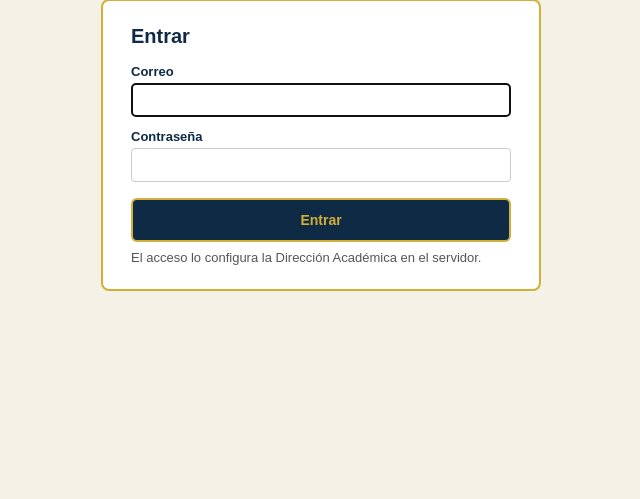
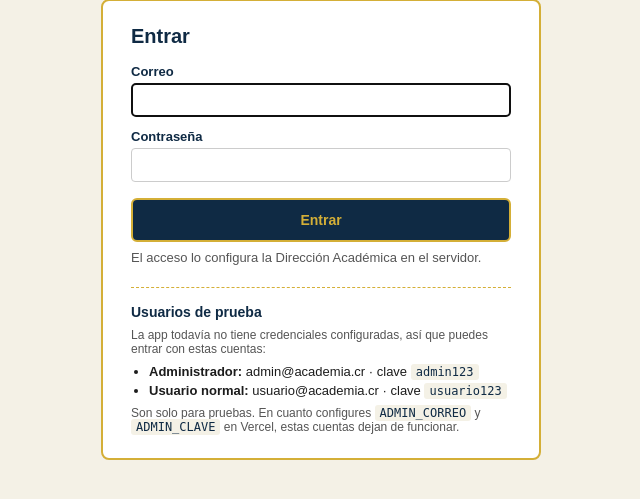
Before and after one commit to entrenudos527-alt/App_Certificados, a Flask app: page /login in a window 1280 px wide. Shown: the part 187-686 px from the top of the page, without its empty margins (319-959 px from the left). Run offline with Flask 3, Linux system fonts and the light colour scheme.

Commit message:
Agrega usuarios de prueba visibles en el login (modo demostracion)

```diff
--- a/app.py
+++ b/app.py
@@ -60,12 +60,21 @@ AVISO_TEMPORAL = ("Resultados calculados con los archivos que acabas de subir. "
 
 
 
-# FUNCIÓN: lee del entorno las cuentas permitidas (sin escribir claves en el código).
+# USUARIOS DE PRUEBA: permiten entrar sin configurar nada en Vercel.
+# Se usan SOLO cuando no hay ninguna credencial en el entorno. En cuanto exista
+# ADMIN_CORREO/ADMIN_CLAVE (o USUARIO_*), estos usuarios dejan de funcionar.
+USUARIOS_DEMO = {
+    "admin@academia.cr": {"clave": "admin123", "rol": "admin"},
+    "usuario@academia.cr": {"clave": "usuario123", "rol": "usuario"},
+}
+
+
+# FUNCIÓN: lee del entorno las cuentas reales (sin escribir claves en el código).
 # Se leen en cada petición para que un cambio en Vercel no exija tocar el archivo.
 # Formato:
 #   ADMIN_CORREO / ADMIN_CLAVE   (o ADMIN_CLAVE_HASH)   -> rol "admin"
 #   USUARIO_CORREO / USUARIO_CLAVE (o USUARIO_CLAVE_HASH) -> rol "usuario"
-def usuarios_permitidos():
+def usuarios_de_entorno():
     usuarios = {}  # VARIABLE dict: correo -> datos de la cuenta
     for prefijo, rol in (("ADMIN", "admin"), ("USUARIO", "usuario")):  # BUCLE
         correo = os.environ.get(f"{prefijo}_CORREO", "").strip().lower()
@@ -75,6 +84,25 @@ def usuarios_permitidos():
             usuarios[correo] = {"clave": clave, "clave_hash": clave_hash,
                                 "rol": rol}
     return usuarios
+
+
+# FUNCIÓN: cuentas que puede usar el login.
+# Si hay cuentas en el entorno, mandan ellas; si no, se usan las de prueba.
+def usuarios_permitidos():
+    configurados = usuarios_de_entorno()
+    if configurados:  # CONDICIONAL: ya hay credenciales reales
+        return configurados
+    # MODO DEMOSTRACIÓN: nadie configuró credenciales todavía
+    return {correo: {"clave": datos["clave"], "clave_hash": "",
+                     "rol": datos["rol"]}
+            for correo, datos in USUARIOS_DEMO.items()}
+
+
+# FUNCIÓN: avisa si se están usando las cuentas de prueba
+def modo_demo():
+    return not usuarios_de_entorno()  # CONDICIONAL
+
+
 
 
 # FUNCIÓN: compara la clave escrita con la guardada.
@@ -455,6 +483,7 @@ def login():
 
     error = None  # VARIABLE string: mensaje rojo si algo falla
     correo = ""  # VARIABLE string: lo que la persona escribió
+    demo = modo_demo()  # CONDICIONAL: ¿se están usando las cuentas de prueba?
 
     if request.method == "POST":  # CONDICIONAL: envió el formulario
         correo = request.form.get("correo", "").strip().lower()
@@ -468,7 +497,9 @@ def login():
         error = ("Correo o contraseña incorrectos. Revisa los datos e "
                  "inténtalo de nuevo.")
 
-    return render_template("login.html", error=error, correo=correo)
+    return render_template("login.html", error=error, correo=correo,
+                           demo=demo,
+                           usuarios_demo=USUARIOS_DEMO if demo else {})
 
 
 # Ruta principal: prepara los datos y los sirve al Salón
--- a/static/style.css
+++ b/static/style.css
@@ -78,3 +78,12 @@ tr.verde { background: #e6f4ea; } tr.azul { background: #e3f2fd; } tr.rojo { bac
 .error-login { background: #fdecea; border-left: 6px solid #b71c1c;
                color: #7f1d1d; padding: 10px 12px; border-radius: 4px;
                font-size: 13px; margin-bottom: 14px; }
+
+/* --- Recuadro de usuarios de prueba (solo en modo demostración) --- */
+.demo-usuarios { margin-top: 22px; padding-top: 16px; border-top: 1px dashed #d4af37; }
+.demo-usuarios h3 { color: #0f2a44; font-size: 14px; margin: 0 0 6px; }
+.demo-usuarios ul { margin: 8px 0; padding-left: 18px; font-size: 13px; }
+.demo-usuarios li { margin-bottom: 4px; }
+.demo-usuarios code { background: #f4f1e6; color: #0f2a44; padding: 1px 5px;
+                      border-radius: 3px; font-size: 12px; }
+.demo-usuarios .ayuda { font-size: 12px; }
--- a/templates/login.html
+++ b/templates/login.html
@@ -33,6 +33,28 @@
   <p class="ayuda">
     El acceso lo configura la Dirección Académica en el servidor.
   </p>
+
+  {% if demo %}
+  <div class="demo-usuarios">
+    <h3>Usuarios de prueba</h3>
+    <p class="ayuda">
+      La app todavía no tiene credenciales configuradas, así que puedes entrar
+      con estas cuentas:
+    </p>
+    <ul>
+      {% for correo_demo, datos in usuarios_demo.items() %}
+      <li>
+        <strong>{{ "Administrador" if datos.rol == "admin" else "Usuario normal" }}:</strong>
+        {{ correo_demo }} · clave <code>{{ datos.clave }}</code>
+      </li>
+      {% endfor %}
+    </ul>
+    <p class="ayuda">
+      Son solo para pruebas. En cuanto configures <code>ADMIN_CORREO</code> y
+      <code>ADMIN_CLAVE</code> en Vercel, estas cuentas dejan de funcionar.
+    </p>
+  </div>
+  {% endif %}
 </main>
 </body>
 </html>
```
